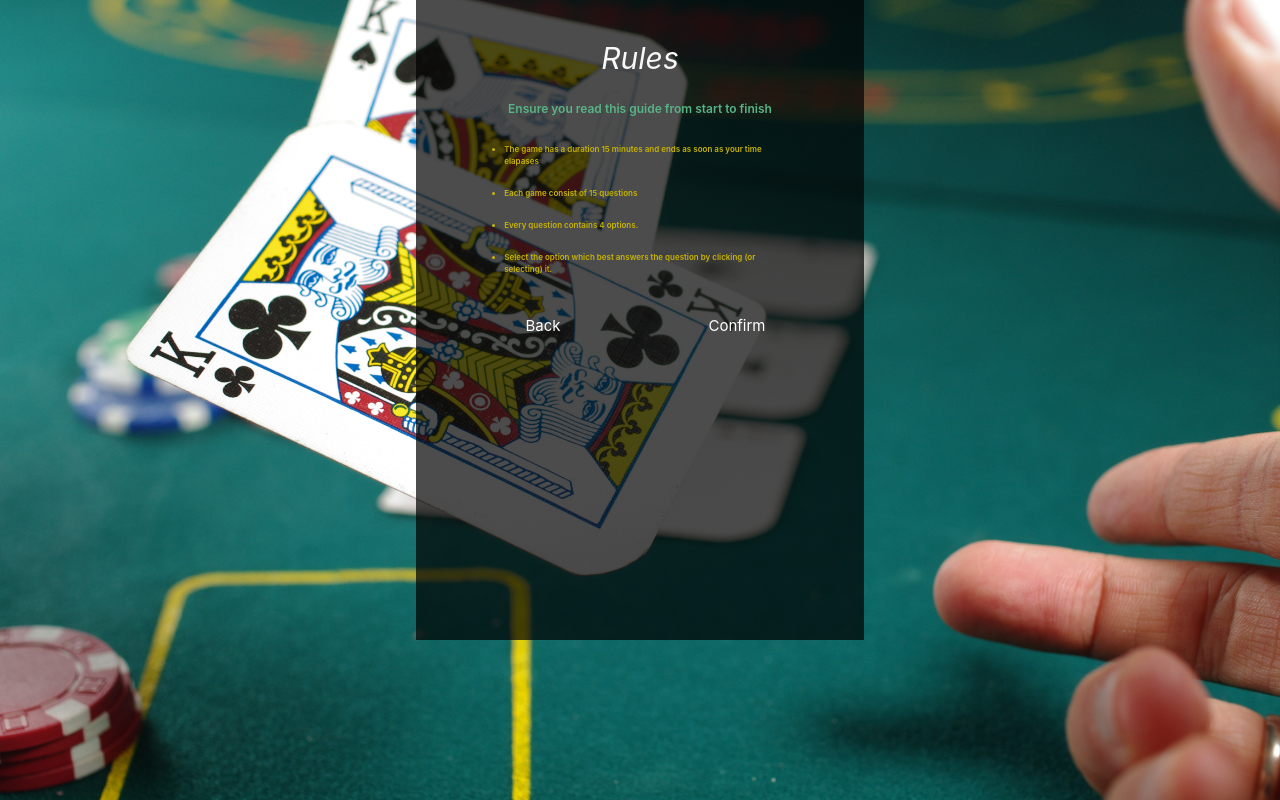
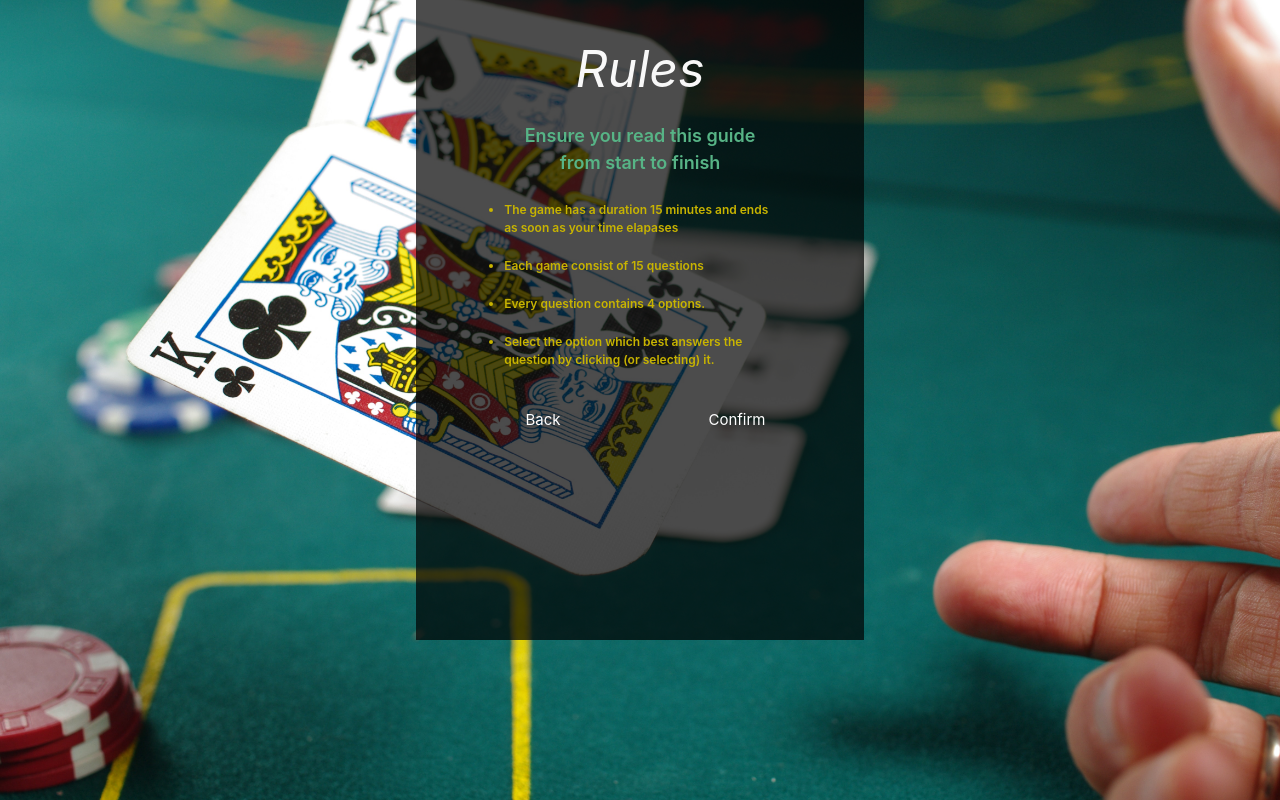
Before and after one commit to barilki/quiz-app, a React (Create React App) app: page /play/instructions in a window 1280 px wide. Built offline with nearby package versions, Linux system fonts and the light colour scheme.

Commit message:
Update _instructions.scss

```diff
--- a/src/styles/components/_instructions.scss
+++ b/src/styles/components/_instructions.scss
@@ -16,14 +16,14 @@
     }
 
     h1{
-        font-size: 30px;
+        font-size: 50px;
         text-align: center;
         color: $off-white;
         font-style: italic;
     }
 
     p{
-        font-size: 12px;
+        font-size: 18px;
         font-weight: 600;
         text-align: center;
         color: $green;
@@ -34,7 +34,7 @@
     }
 
     li{
-        font-size: 8px;
+        font-size: 12px;
         font-weight: 600;
         color: $yellow;
         padding: 10px 0;
```
